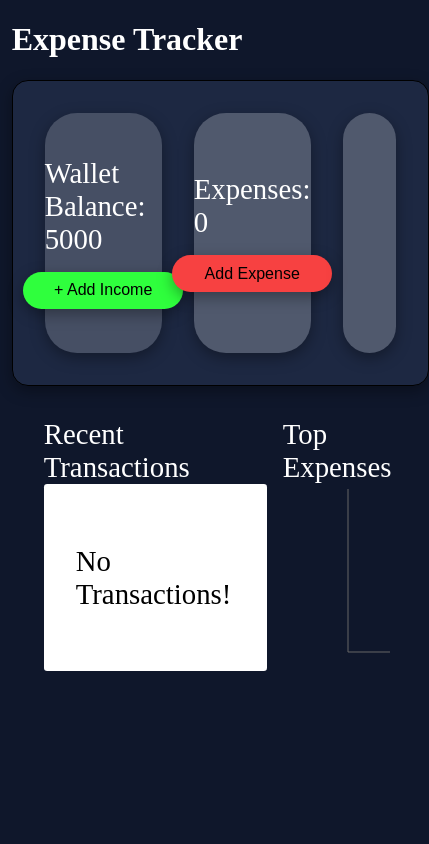
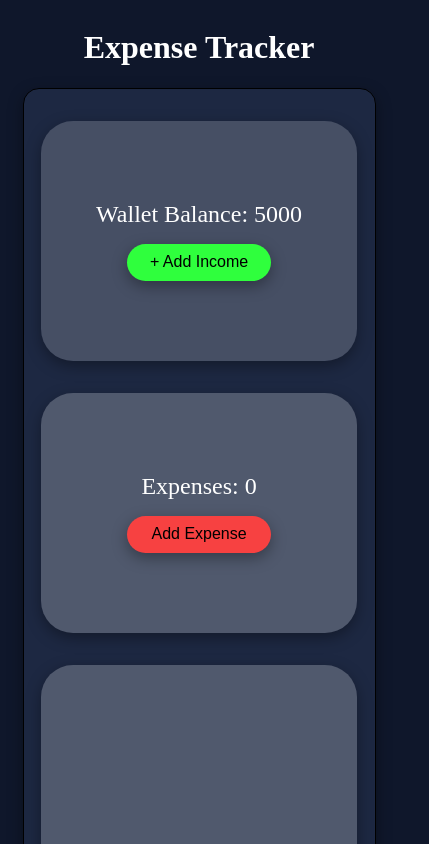
Before and after one commit to ashutosh243/XpenseTracker, a React (Vite) app: page / in a window 390 px wide. Shown: the top 844 px of the page, 429 px wide, since content can reach past the window. Built offline with nearby package versions, Linux system fonts and the light colour scheme.

Commit message:
updated 5

```diff
--- a/src/component/BarGraph.jsx
+++ b/src/component/BarGraph.jsx
@@ -9,7 +9,7 @@ function BarGraph() {
   return (
     <div className={Style.container}>
       <div>Top Expenses</div>
-      <ResponsiveContainer width="100%" height="80%">
+    <ResponsiveContainer width="100%" height="80%">
       <BarChart width={150} height={40} data={data}>
         <Bar dataKey="value" fill="#8884d8"  label={{fill: '#000000ff', fontSize: 22 }}/>
           <YAxis  tick={{ fontSize: 15, fill: '#ffffffff' }}/>
@@ -17,7 +17,6 @@ function BarGraph() {
           <Tooltip/>
       </BarChart>
     </ResponsiveContainer>
-
     </div>
   )
 }
--- a/src/component/bargraph.module.css
+++ b/src/component/bargraph.module.css
@@ -4,9 +4,21 @@
     font-size: 1.8rem;
     box-sizing: border-box;
     color: white;
+    display: flex;
+     flex-direction: column;
+     align-items: center;
+     justify-content: center    ;
 }
 .bargraph{
     background-color: white;
     border-radius: 0.2rem;
     color: black;
 }
+@media (max-width:690px){
+
+   .container{
+     width: 90%;
+     margin: auto;
+     height: 200px;
+    }
+}
--- a/src/component/card.module.css
+++ b/src/component/card.module.css
@@ -26,7 +26,6 @@
     font-size: 0.9rem;
 }
 .btns button{
-
     width: 7rem;
     border-radius: 2rem;
     border: none;
@@ -35,3 +34,24 @@
     cursor: pointer;
     background-color: greenyellow;
 }
+@media (max-width:690px){
+    .card{
+        flex-direction: column;
+    }
+    .btns{
+        padding: 2rem;;
+    }
+    .btns button{
+        width: 4rem;
+    }
+}
+@media (max-width:370px){
+
+    .btns{
+          display: flex;
+          flex-direction: column;
+          align-items: center;
+          justify-content: center;
+          padding: 1rem;
+    }
+}
--- a/src/component/expense.module.css
+++ b/src/component/expense.module.css
@@ -7,7 +7,7 @@
     align-items: center;
     justify-content: center;
     border-radius: 2rem;
-    font-size: 1.8rem;
+     font-size: 1.5rem;
     gap: 1rem;
     box-shadow: rgba(0, 0, 0, 0.35) 0px 5px 15px;
     width: 33.33%;
@@ -92,3 +92,15 @@
     cursor: pointer;
     background-color: red;
 }
+
+@media (max-width:690px){
+    .container{
+        width: 90%;
+    }
+}
+@media (max-width:500px){
+
+    .container button{
+        width: 9rem;
+    }
+}
--- a/src/component/piechart.module.css
+++ b/src/component/piechart.module.css
@@ -12,3 +12,10 @@
     width: 33.33%;
     color: white;
 }
+@media  (max-width:690px){
+
+    .container{
+        width: 90%;
+    }
+
+}
--- a/src/component/transaction.module.css
+++ b/src/component/transaction.module.css
@@ -1,10 +1,8 @@
-*{
 
-}
 .container{
     width: 66.33%;
     border-radius: 0.5rem;
-    font-size: 1.8rem;
+     font-size: 1.5rem;
     box-sizing: border-box;
     color: white;
 
@@ -20,3 +18,11 @@
     gap: 1rem;
     padding: 2rem;
 }
+
+@media (max-width:690px){
+
+   .container{
+     width: 90%;
+     margin: auto;
+    }
+}
--- a/src/component/wallet.module.css
+++ b/src/component/wallet.module.css
@@ -1,13 +1,13 @@
 .container{
     background-color:rgba(255, 255, 255, 0.181);
-    width: 22em;
+    width: 22rem;
     height: 15rem;
     display: flex;
     flex-direction: column;
     align-items: center;
     justify-content: center;
     border-radius: 2rem;
-    font-size: 1.8rem;
+    font-size: 1.5rem;
     gap: 1rem;
     box-shadow: rgba(0, 0, 0, 0.35) 0px 5px 15px;
     width: 33.33%;
@@ -85,3 +85,17 @@
     cursor: pointer;
     background-color: red;
 }
+
+@media  (max-width:690px){
+
+    .container{
+        width: 90%;
+    }
+
+}
+@media (max-width:500px){
+
+    .container button{
+        width: 9rem;
+    }
+}
--- a/src/pages/Home.jsx
+++ b/src/pages/Home.jsx
@@ -7,7 +7,7 @@ import Transaction from '../component/Transaction';
 import BarGraph from '../component/BarGraph';
 
 const Home=()=>{
-  return (
+  return(
       <div className={Style.maincontainer}>
           <h1>Expense Tracker</h1>
           <div className={Style.container}>
--- a/src/pages/home.module.css
+++ b/src/pages/home.module.css
@@ -1,28 +1,41 @@
 .container{
     border: 1px solid black;
     display: flex;
-    padding: 2rem;
     gap: 2rem;
     background-color:oklch(48.326% 0.07816 266.421 / 0.249);
     box-shadow: rgba(0, 0, 0, 0.35) 0px 5px 15px;
     width: 90vw;
     margin: auto;
     border-radius: 1rem;
-    color: white;
+
+
 }
 .bottomContainer{
-
     width: 90vw;
-    margin: auto;
     padding: 2rem;
     display: flex;
     justify-content: center;
-    gap: 1rem;
+    align-items: center;
 }
 .maincontainer{
+    width: 98vw;
+    display: flex;
+    flex-direction: column;
+    align-items: center;
+    justify-content: center;
     color: white;
-    width: 94vw;
-    margin: auto;
+}
+@media (max-width:690px){
 
 
+    .container{
+        flex-direction: column;
+        align-items: center;
+        justify-content: center;
+        padding-top: 2rem;
+        padding-bottom: 2rem;
+    }
+    .bottomContainer{
+        flex-direction: column;
+    }
 }
```
